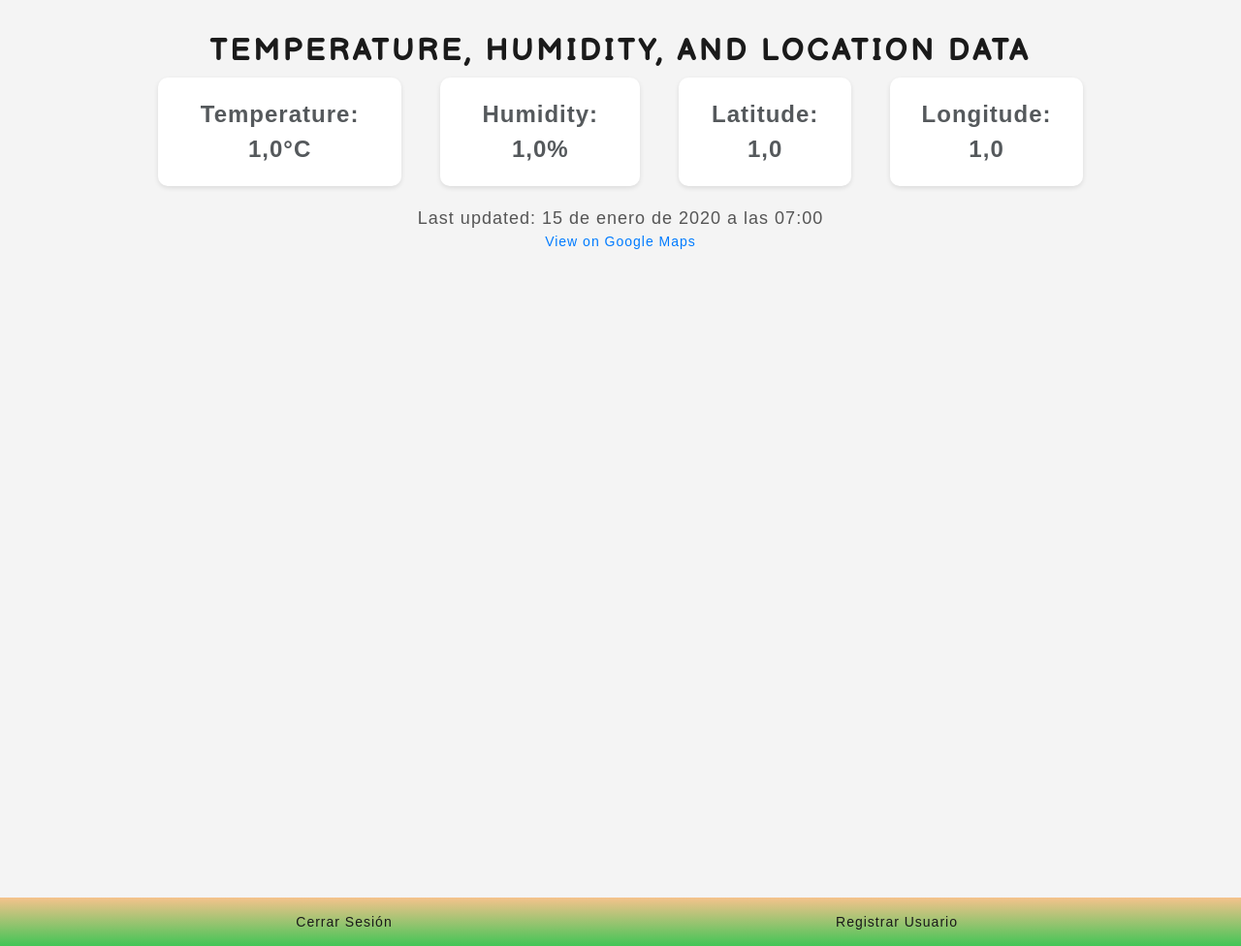
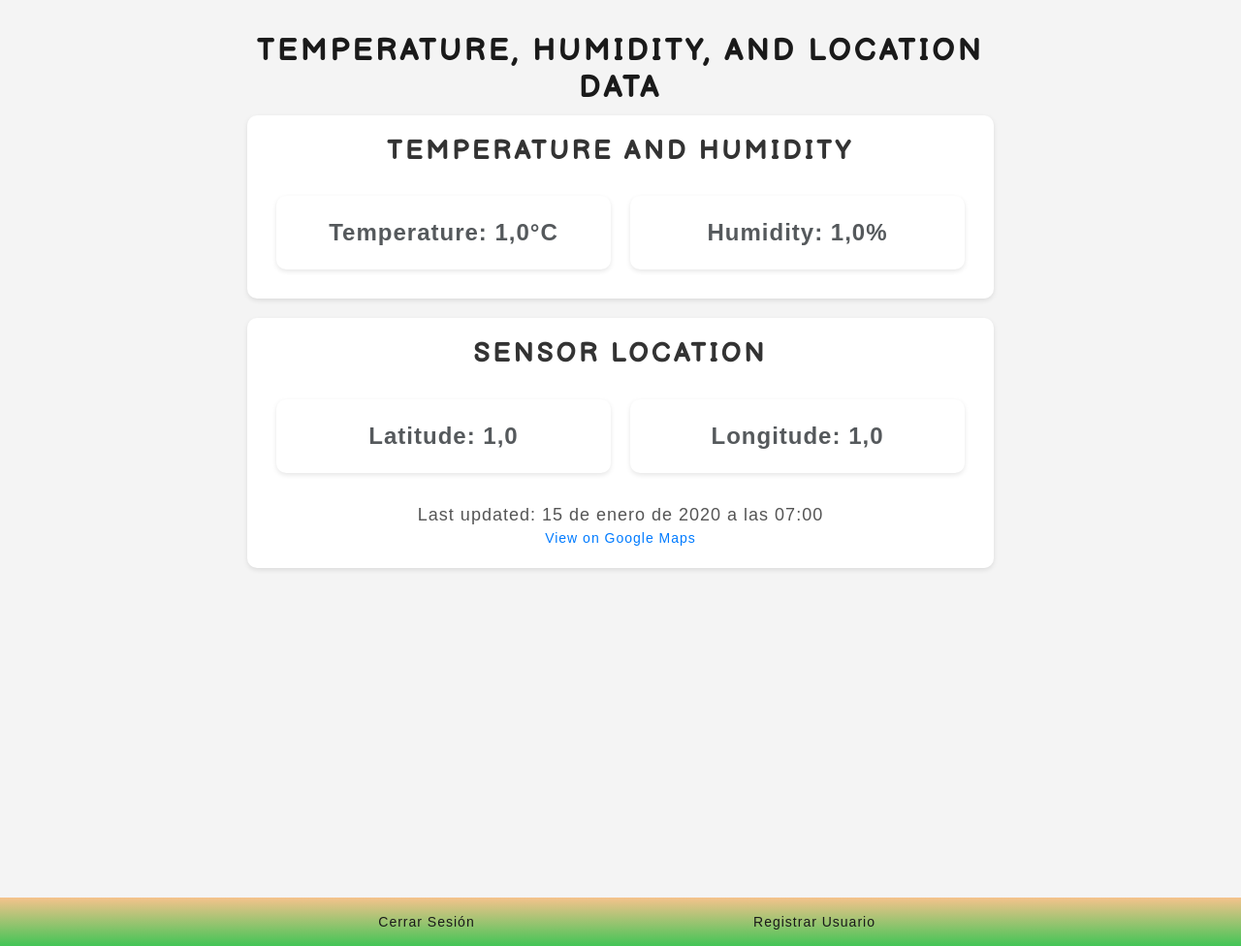
Before and after one commit to andresluarte/agrosmartiot_postgresql, a Django app: page /tiemporeal/ in a window 1280 px wide. Shown: the part 106-1082 px from the top of the page at 97% size. Run offline with Django 4.2, Linux system fonts and the light colour scheme; tables that the repository leaves empty hold one stand-in row (values such as "Sample post"); some libraries are stand-ins or nearby versions.

Commit message:
cambio tiempo real diseño humedad temperatura latitud y longitud

```diff
--- a/agrosmartiotweb/templates/agrosmart/tiemporeal.html
+++ b/agrosmartiotweb/templates/agrosmart/tiemporeal.html
@@ -13,20 +13,36 @@
         }
         .container {
             margin-top: 50px;
+            max-width: 800px;
+            margin-left: auto;
+            margin-right: auto;
+        }
+        .section {
+            margin-bottom: 20px;
+            padding: 20px;
+            background-color: #fff;
+            border-radius: 10px;
+            box-shadow: 0 2px 5px rgba(0, 0, 0, 0.1);
+        }
+        .section h2 {
+            margin-bottom: 20px;
+            font-size: 28px;
+            color: #333;
         }
         .data {
             display: flex;
-            justify-content: center;
-            align-items: center;
+            justify-content: space-around;
+            flex-wrap: wrap;
             font-size: 24px;
             font-weight: bold;
         }
         .data div {
-            margin: 0 20px;
+            margin: 10px;
             padding: 20px;
             background-color: #fff;
             border-radius: 10px;
             box-shadow: 0 2px 5px rgba(0, 0, 0, 0.1);
+            flex: 1 1 45%;
         }
         .timestamp {
             margin-top: 20px;
@@ -40,6 +56,11 @@
         .map-link a:hover {
             text-decoration: underline;
         }
+        @media (max-width: 600px) {
+            .data div {
+                flex: 1 1 100%;
+            }
+        }
     </style>
     <script>
         // Recargar la página cada 2 segundos
@@ -52,6 +73,8 @@
     <div class="container">
         <h1>Temperature, Humidity, and Location Data</h1>
         {% if latest_data %}
+            <div class="section">
+                <h2>Temperature and Humidity</h2>
                 <div class="data">
                     <div>
                         <strong>Temperature:</strong> <span>{{ latest_data.temperature }}°C</span>
@@ -59,6 +82,11 @@
                     <div>
                         <strong>Humidity:</strong> <span>{{ latest_data.humidity }}%</span>
                     </div>
+                </div>
+            </div>
+            <div class="section">
+                <h2>Sensor Location</h2>
+                <div class="data">
                     <div>
                         <strong>Latitude:</strong> <span>{{ latest_data.latitude }}</span>
                     </div>
@@ -74,6 +102,7 @@
                         View on Google Maps
                     </a>
                 </div>
+            </div>
         {% else %}
             <p>No data available.</p>
         {% endif %}
```
Lines whose indentation alone changed are shown as unchanged.
